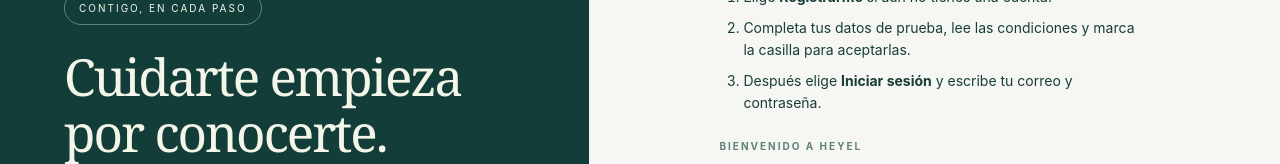
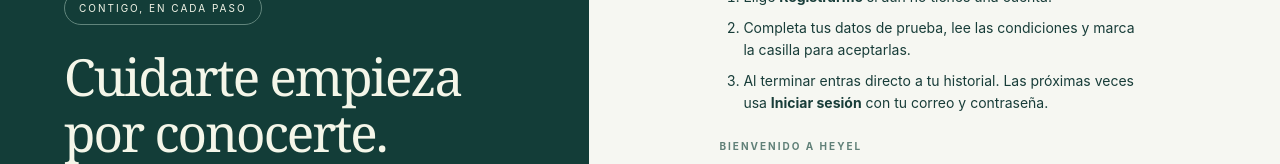
Before and after one commit to JuanPa-Local/HEYEL-Proyect, a React (Vite) app in the folder frontend/: page / in a window 1280 px wide. Both pictures are taken after a click on the heading "¿Es tu primera vez? Te guiamos". Shown: the part 295-459 px from the top of the page. Built offline with nearby package versions, Linux system fonts and the light colour scheme; no server answers.

Commit message:
Entra directo al historial después del registro
Tras crear la cuenta, el formulario inicia sesión con los mismos datos y muestra el historial. Si ese inicio falla, la cuenta ya existe y se pide iniciar sesión como antes. El contrato de la API no cambia: /api/auth/register sigue sin abrir sesión.

```diff
--- a/frontend/src/components/ui/AuthForm.jsx
+++ b/frontend/src/components/ui/AuthForm.jsx
@@ -34,7 +34,13 @@ export default function AuthForm({ register = false, onLogin, onRegistered }) {
     }
     setPending(true); setError(''); setTermsError('');
     try {
-      if (register) { await authService.register(values); form.reset(); onRegistered(); }
+      if (register) {
+        await authService.register(values);
+        // Entra con los mismos datos para que el paciente llegue directo a su historial.
+        // Si ese login falla, la cuenta ya existe y se le pide iniciar sesión.
+        const user = await authService.login({ email: values.email, password: values.password }).catch(() => null);
+        form.reset(); onRegistered(user);
+      }
       else { const user = await authService.login(values); form.reset(); onLogin(user); }
     } catch (err) {
       if (err.fields?.termsAccepted || err.fields?.termsVersion) {
--- a/frontend/src/components/ui/AuthNavigation.jsx
+++ b/frontend/src/components/ui/AuthNavigation.jsx
@@ -9,7 +9,7 @@ export default function AuthNavigation({ register = false }) {
       <ol>
         <li>Elige <strong>Registrarme</strong> si aún no tienes una cuenta.</li>
         <li>Completa tus datos de prueba, lee las condiciones y marca la casilla para aceptarlas.</li>
-        <li>Después elige <strong>Iniciar sesión</strong> y escribe tu correo y contraseña.</li>
+        <li>Al terminar entras directo a tu historial. Las próximas veces usa <strong>Iniciar sesión</strong> con tu correo y contraseña.</li>
       </ol>
     </details>
   </>;
--- a/frontend/src/main.jsx
+++ b/frontend/src/main.jsx
@@ -24,6 +24,6 @@ function App() {
     catch (err) { setError(err.message); }
   }
   if (!loading && user) return <Dashboard user={user} onLogout={logout} error={error}/>;
-  return <main className="shell"><aside className="story"><Brand/><div className="story-copy"><span className="pill">CONTIGO, EN CADA PASO</span><h2>Cuidarte empieza<br/>por conocerte.</h2><p>Un espacio pensado para ti.<br/>El primer paso es crear tu cuenta.</p><div className="orbit" aria-hidden="true"><img src={heyelMark} alt="" width="190" height="190"/></div></div><p className="story-footer">HECHO PARA LAS PERSONAS.</p></aside><section className="content"><div className="form-wrap">{loading ? <p role="status">Preparando tu espacio…</p> : <>{error && <p role="alert" className="message error">{error}</p>}{page === '#registro' ? <Register onRegistered={() => { setNotice('Tu cuenta está lista. Inicia sesión para continuar.'); location.hash = 'login'; setPage('#login'); }}/> : <Login notice={notice} onLogin={u => { setUser(u); setError(''); }}/>}</>}</div><footer>HEYEL · Un paso más cerca de tu bienestar.</footer></section></main>;
+  return <main className="shell"><aside className="story"><Brand/><div className="story-copy"><span className="pill">CONTIGO, EN CADA PASO</span><h2>Cuidarte empieza<br/>por conocerte.</h2><p>Un espacio pensado para ti.<br/>El primer paso es crear tu cuenta.</p><div className="orbit" aria-hidden="true"><img src={heyelMark} alt="" width="190" height="190"/></div></div><p className="story-footer">HECHO PARA LAS PERSONAS.</p></aside><section className="content"><div className="form-wrap">{loading ? <p role="status">Preparando tu espacio…</p> : <>{error && <p role="alert" className="message error">{error}</p>}{page === '#registro' ? <Register onRegistered={u => { if (u) { setUser(u); setError(''); return; } setNotice('Tu cuenta está lista. Inicia sesión para continuar.'); location.hash = 'login'; setPage('#login'); }}/> : <Login notice={notice} onLogin={u => { setUser(u); setError(''); }}/>}</>}</div><footer>HEYEL · Un paso más cerca de tu bienestar.</footer></section></main>;
 }
 createRoot(document.getElementById('root')).render(<App/>);
```
Also changed, not shown: 1 other file (tests, documents, lock files or other folders).
